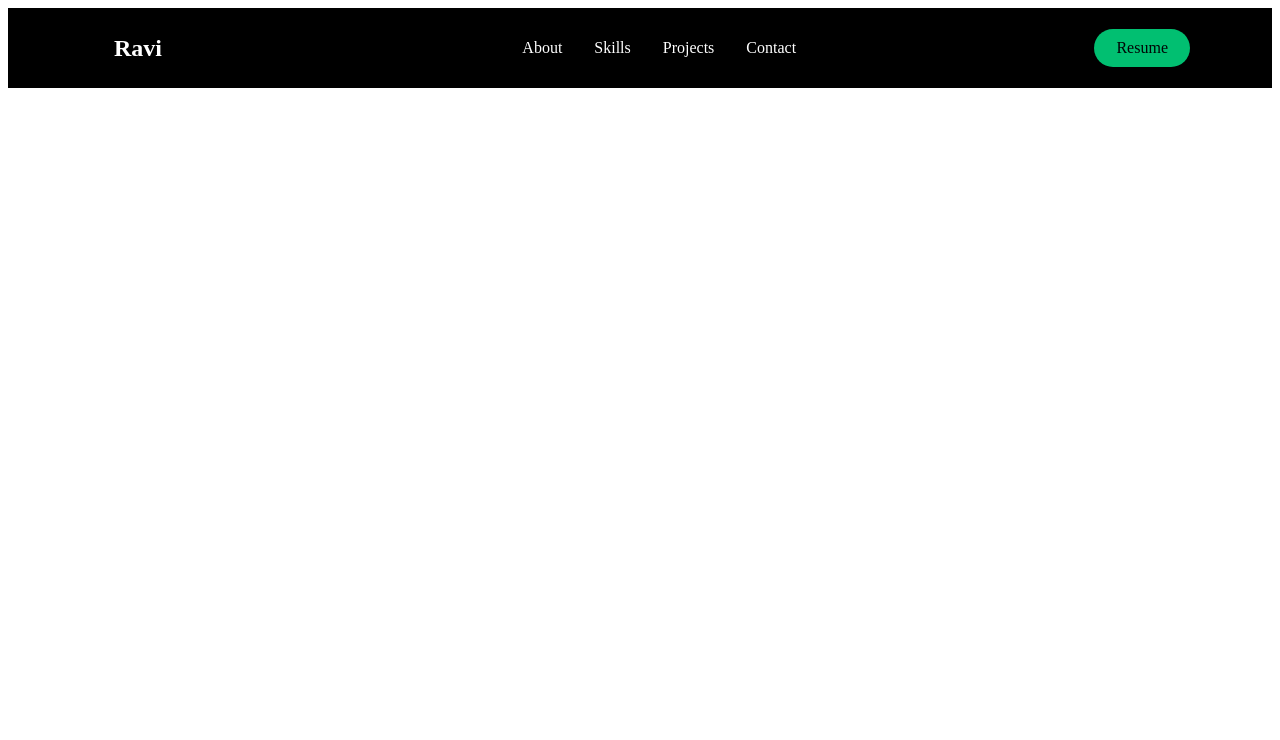
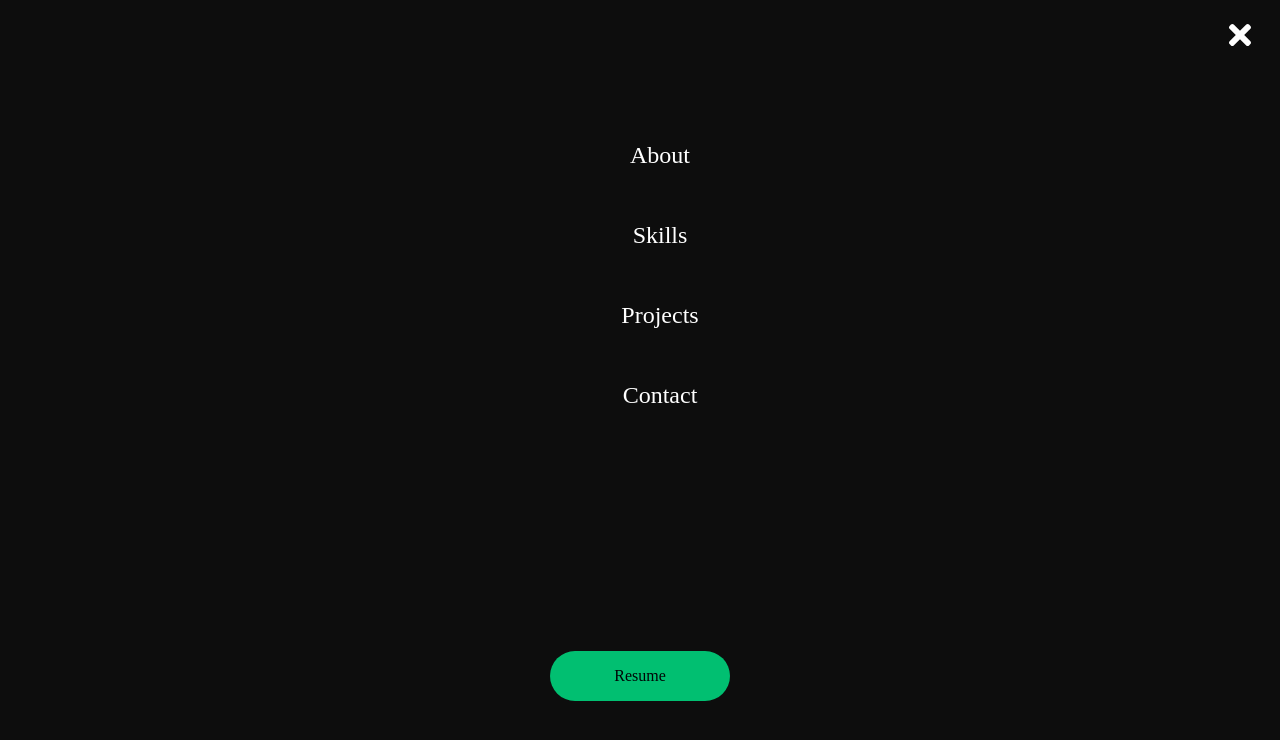
Before and after one commit to kmrraviranjan1/portfolio, a React (Create React App) app: page / in a window 1280 px wide. Shown: the top 740 px of the page. Built offline with nearby package versions, Linux system fonts and the light colour scheme.

Commit message:
sidebar done

```diff
--- a/src/components/Sidebar/Sidebar.style.js
+++ b/src/components/Sidebar/Sidebar.style.js
@@ -0,0 +1,88 @@
+import styled from "styled-components";
+import { FaTimes } from "react-icons/fa";
+import { Link as LinkR } from "react-router-dom";
+import { Link as LinkS } from "react-scroll";
+
+export const SidebarContainer = styled.aside`
+  position: fixed;
+  z-index: 999;
+  width: 100%;
+  height: 100%;
+  background: #0d0d0d;
+  display: grid;
+  align-items: center;
+  top: 0;
+  left: 0;
+  transition: 0.3s ease-in-out;
+  /* opacity:${({ isOpen }) => (isOpen ? "100%" : "0")};
+    top:${({ isOpen }) => (isOpen ? "0" : "-100%")}; */
+  top: 0;
+`;
+
+export const CloseIcon = styled(FaTimes)`
+  color: #fff;
+`;
+export const Icon = styled.div`
+  position: absolute;
+  top: 1.2rem;
+  right: 1.5rem;
+  background: transparent;
+  font-size: 2rem;
+  cursor: pointer;
+  outline: none;
+`;
+
+export const SidebarWrapper = styled.div`
+  color: #fff;
+`;
+export const SidebarMenu = styled.ul`
+  display: grid;
+  grid-template-columns: 1fr;
+  grid-template-rows: repeat(4, 80px);
+  text-align: center;
+  @media screen and (max-width: 480px) {
+    grid-template-rows: repeat(4, 60px);
+  }
+`;
+export const SidebarLink = styled(LinkS)`
+  display: flex;
+  align-items: center;
+  justify-content: center;
+  font-size: 1.5rem;
+  text-decoration: none;
+  list-style: none;
+  transition: 0.2s ease-in-out;
+
+  color: #fff;
+  cursor: pointer;
+
+  &:hover {
+    color: #01bf71;
+    transition: 0.2s ease-in-out;
+  }
+`;
+
+export const SideBtnWrap = styled.div`
+  display: flex;
+  justify-content: center;
+`;
+
+export const SidebarRoute = styled(LinkR)`
+  border-radius: 50px;
+  background: #01bf71;
+  white-space: nowrap;
+  padding: 16px 64px;
+  color: #010606;
+  font-size: 16px;
+  outline: none;
+  border: none;
+  cursor: pointer;
+  transition: all 0.2s ease-in-out;
+  text-decoration: none;
+
+  &:hover {
+    transition: all 0.2s ease-in-out;
+    background: #fff;
+    color: #010606;
+  }
+`;
--- a/src/components/Sidebar/index.jsx
+++ b/src/components/Sidebar/index.jsx
@@ -1,11 +1,33 @@
-import React from 'react'
+import React from "react";
+import {
+  SidebarContainer,
+  Icon,
+  CloseIcon,
+  SidebarWrapper,
+  SidebarMenu,
+  SidebarLink,
+  SideBtnWrap,
+  SidebarRoute,
+} from "./Sidebar.style";
+const Sidebar = () => {
+  return (
+    <SidebarContainer>
+      <Icon>
+        <CloseIcon/>
+      </Icon>
+      <SidebarWrapper>
+        <SidebarMenu>
+          <SidebarLink to="about">About</SidebarLink>
+          <SidebarLink to="skills">Skills</SidebarLink>
+          <SidebarLink to="project">Projects</SidebarLink>
+          <SidebarLink to="contact">Contact</SidebarLink>
+        </SidebarMenu>
+      </SidebarWrapper>
+      <SideBtnWrap>
+        <SidebarRoute to="/resume">Resume</SidebarRoute>
+      </SideBtnWrap>
+    </SidebarContainer>
+  );
+};
 
-const Sidebar = () => {
-    return (
-        <div>
-
-        </div>
-    )
-}
-
-export default Sidebar
+export default Sidebar;
--- a/src/page/Home/index.jsx
+++ b/src/page/Home/index.jsx
@@ -1,9 +1,11 @@
 import React from 'react'
 import Navbar from '../../components/Navbar'
+import Sidebar from '../../components/Sidebar'
 const Home = () => {
     return (
         <div>
             <Navbar></Navbar>
+            <Sidebar></Sidebar>
         </div>
     )
 }
```
